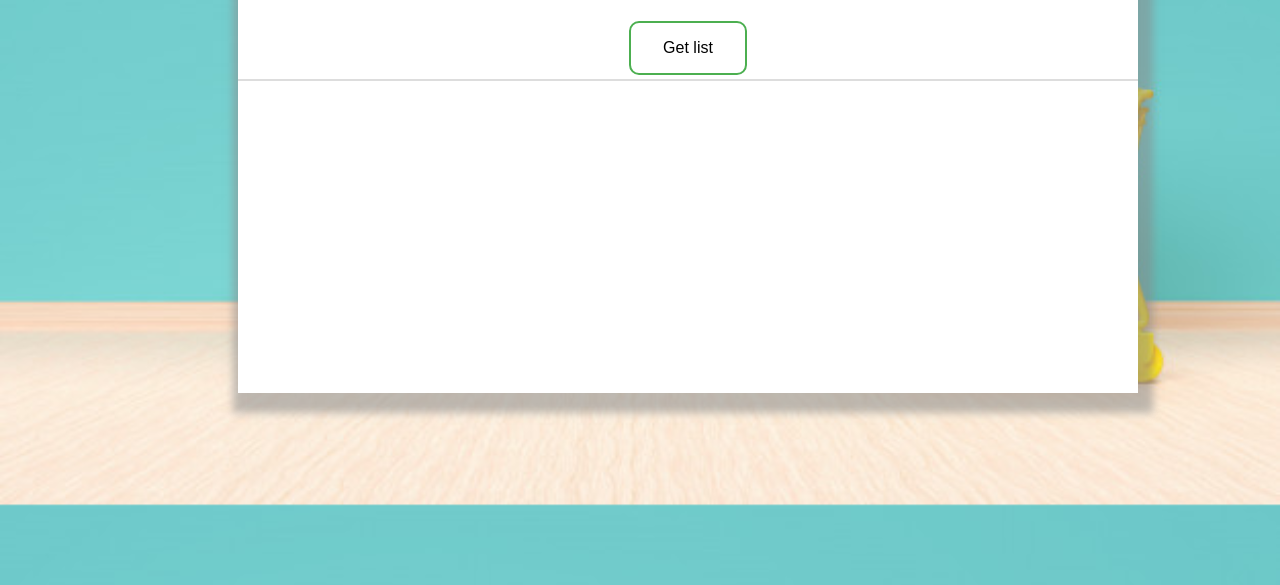
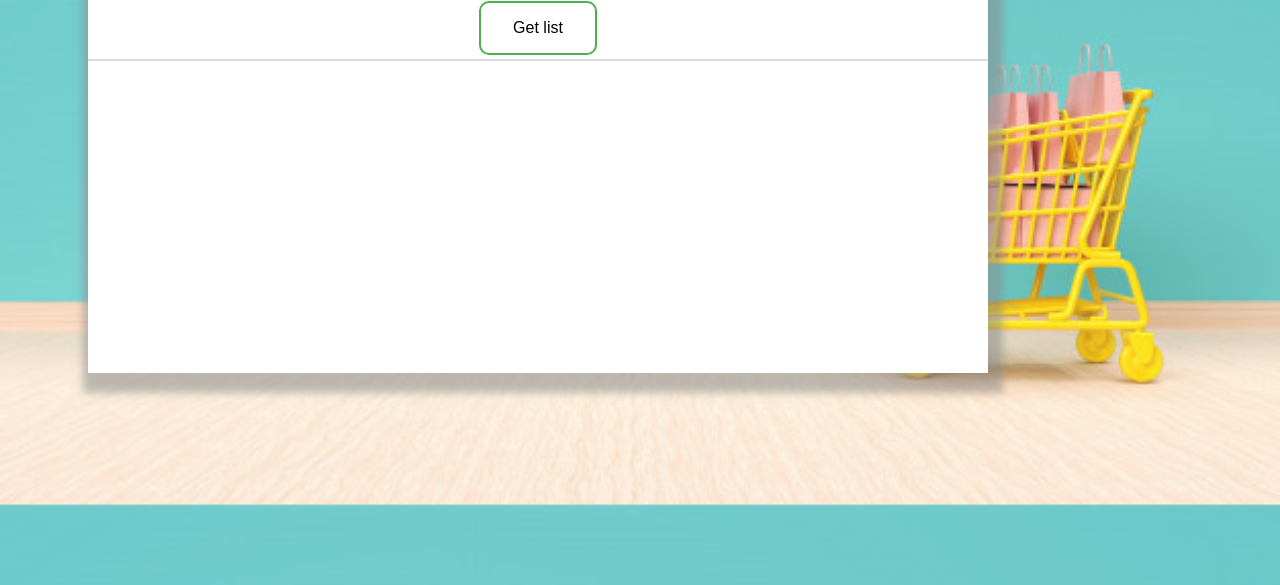
Before and after one commit to Shd-afreed/grocery_list, a plain HTML site: page index.html in a window 1280 px wide. Shown: the part 215-800 px from the top of the page. Drawn offline with Linux system fonts and the light colour scheme.

Commit message:
Update style.css

```diff
--- a/style.css
+++ b/style.css
@@ -12,8 +12,8 @@ body{
    height: 500px;
    align-items: center;
    justify-content: center;
-   margin-left: 230px;
-   margin-top: 100px;
+   margin: 80px;
+/*    margin-top: 100px; */
    /* margin-left: 150px; */
    position: relative;
    background-color: white;
```
